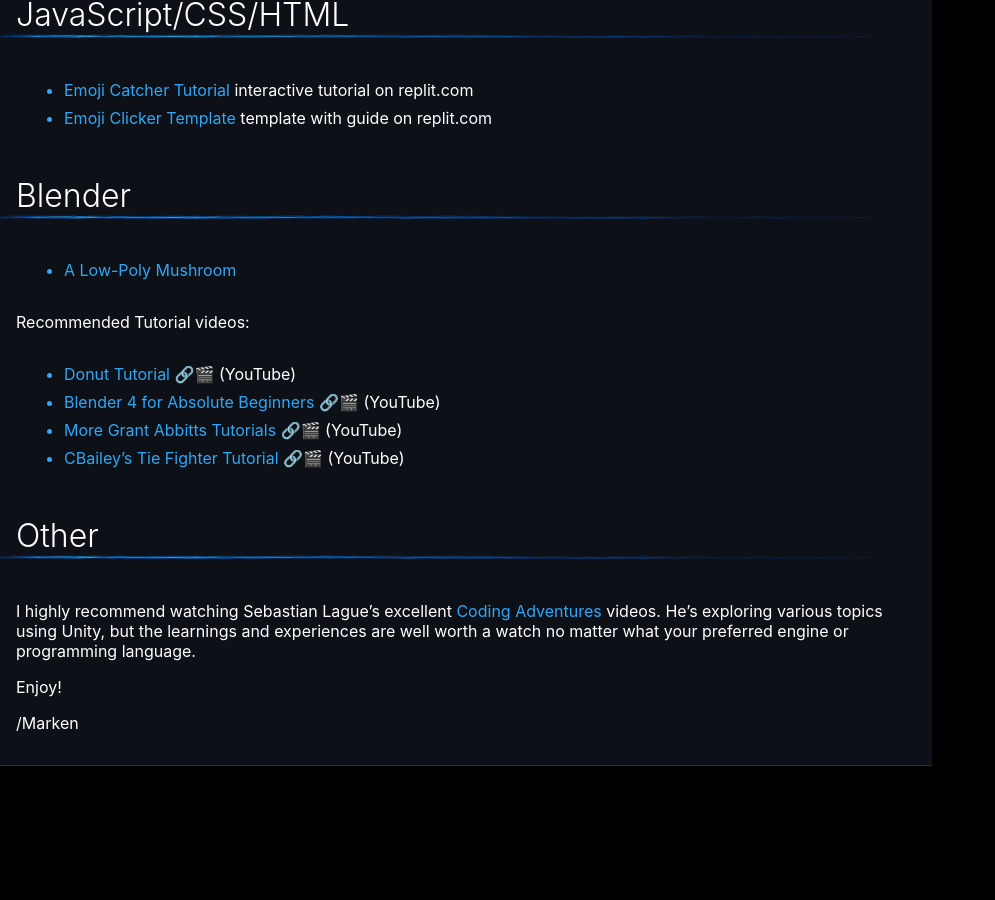
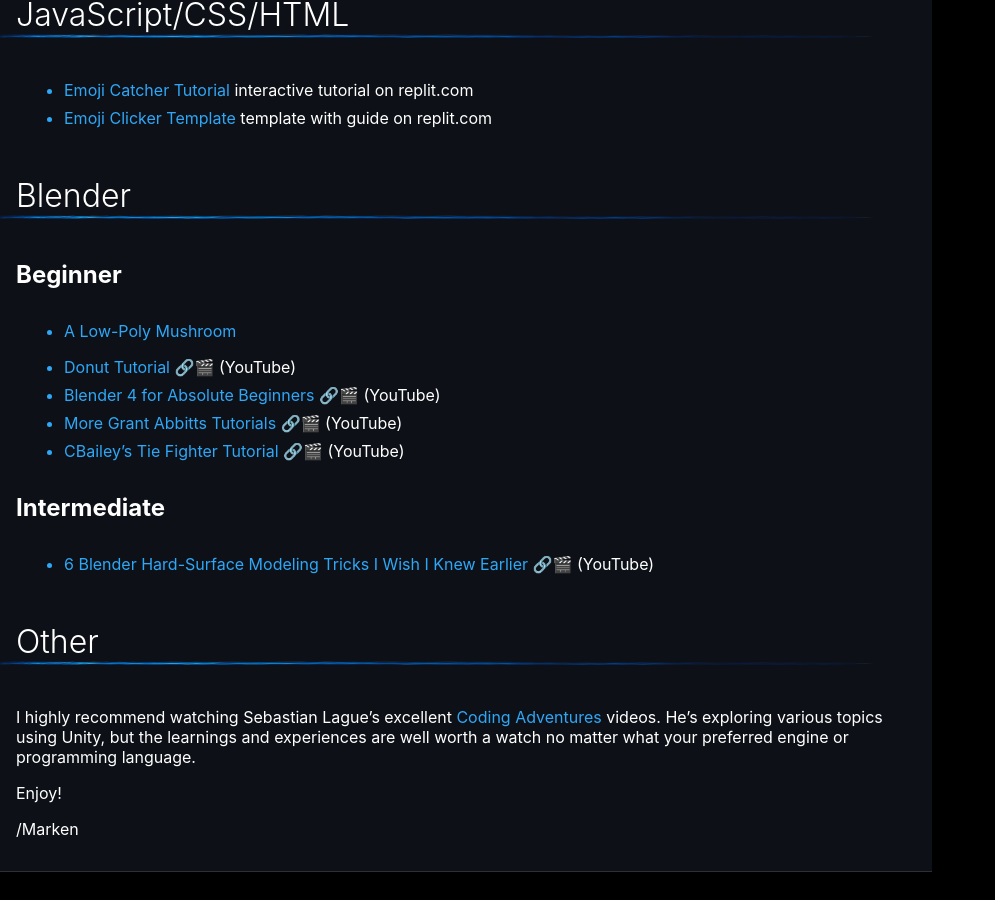
Before and after one commit to marpor/codingpirates, a Jekyll site: the page built from index.md, in a window 1280 px wide and 900 px high, scrolled down 1168 px. Shown: the whole window, without its empty margins (0-995 px from the left). Built offline with Jekyll 4.4.1, drawn with Linux system fonts in a browser that asks for light colours; our own code applies the rules of GitHub Pages for plain Markdown files; before the commit the page ends 1998 px from its top, so only the background shows below that.

Commit message:
Update index.md

```diff
--- a/index.md
+++ b/index.md
@@ -41,14 +41,18 @@
 
 # Blender
 
+## Beginner
+
 * [A Low-Poly Mushroom](blender/mushroom.md)
-
-Recommended Tutorial videos:
 
 * [Donut Tutorial](https://www.youtube.com/watch?v=B0J27sf9N1Y) 🔗🎬 (YouTube)
 * [Blender 4 for Absolute Beginners](https://www.youtube.com/watch?v=lLqep5Q4MiI&ab_channel=GrantAbbitt%28Gabbitt%29) 🔗🎬 (YouTube)
 * [More Grant Abbitts Tutorials](https://www.youtube.com/@grabbitt/playlists) 🔗🎬 (YouTube)
 * [CBailey's Tie Fighter Tutorial](https://www.youtube.com/watch?v=SVl_tlbGrh4&ab_channel=CBaileyFilm) 🔗🎬 (YouTube)
+
+## Intermediate
+
+* [6 Blender Hard-Surface Modeling Tricks I Wish I Knew Earlier](https://www.youtube.com/watch?v=Ml2t8uxPAQU&ab_channel=CGBoost)  🔗🎬 (YouTube)
 
 # Other
 
```
